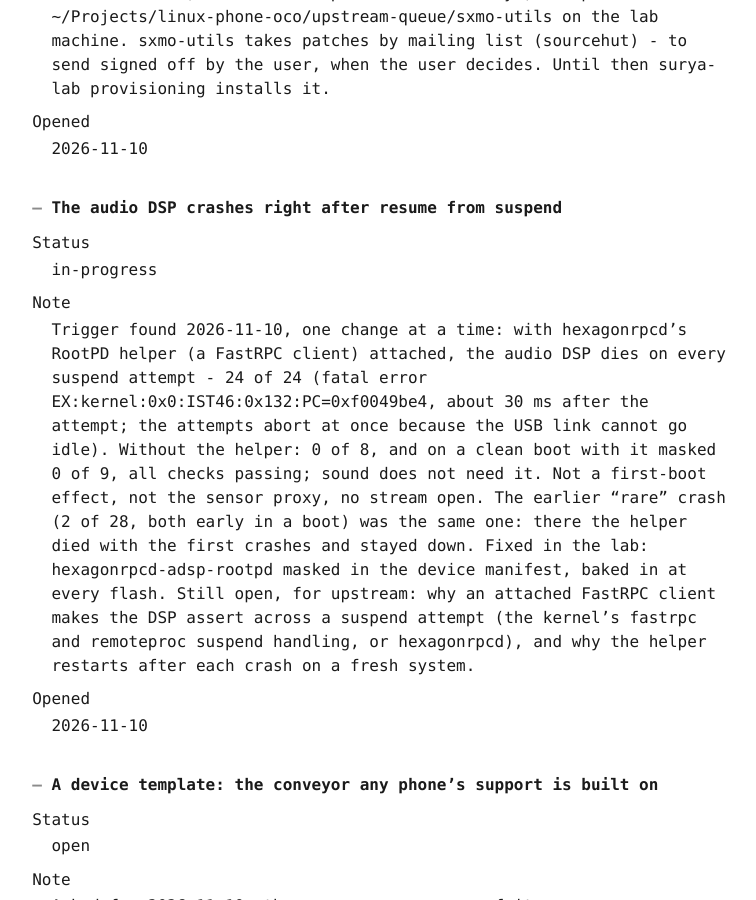
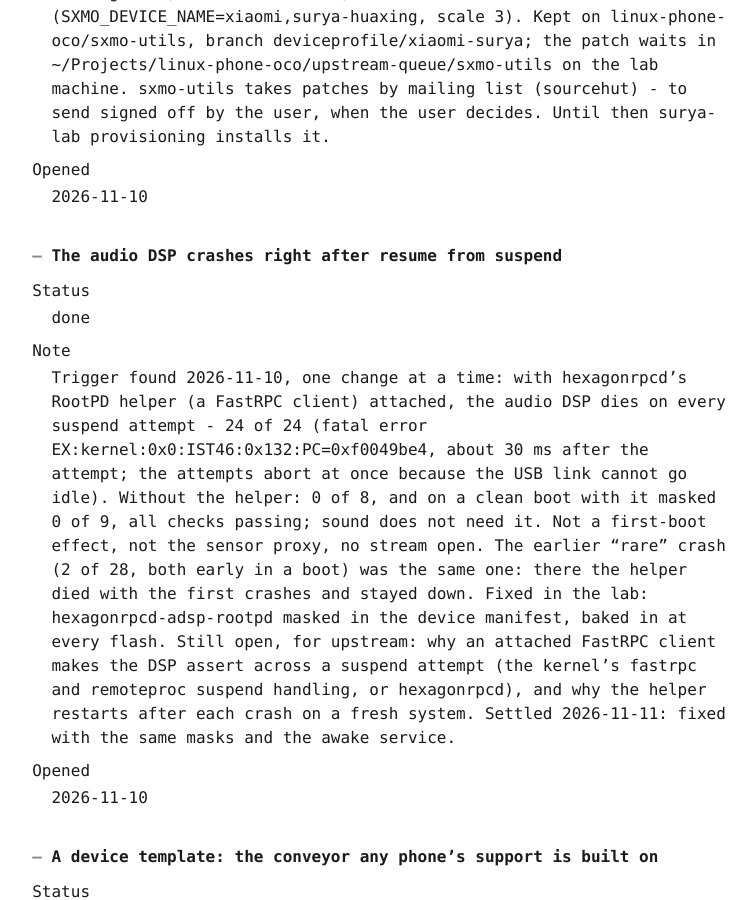
Before and after one commit to linux-phone-oco/docs, a Jekyll site: the page built from docs/backlog.md, in a window 1280 px wide and 900 px high, scrolled down 6504 px. Shown: the whole window, without its empty margins (261-1017 px from the left). Built offline with Jekyll 4.4.1, drawn with Linux system fonts in a browser that asks for light colours; our own code applies the rules of GitHub Pages for plain Markdown files; some of the changed text lies outside the part shown.

Commit message:
feat(data): the wrap-up pass - settled with reasons (#58)
Co-authored-by: lab-agent-session <agent@creation-guidelines>

```diff
--- a/docs/backlog.md
+++ b/docs/backlog.md
@@ -81,10 +81,10 @@ Opened
 ### WCD937x device tree: drop aoncc, clock the VA macro from q6afecc
 
 Status
-: in-progress
+: done
 
 Note
-: The boot hang (RCU stalls) with the WCD937x patch is the aoncc clock controller at 0x03380000, an SM8250 address with nothing near it in the SM7150 tree: with only aoncc disabled the phone boots (2026-11-09). Without aoncc the VA macro has no mclk, so the macros, SoundWire and the sound card stay deferred. Fix as SM8250 does: no aoncc, VA macro mclk from q6afecc. Audit tools and results in linux-phone-oco/surya-lab and on linux-phone-oco/linux#1.
+: The boot hang (RCU stalls) with the WCD937x patch is the aoncc clock controller at 0x03380000, an SM8250 address with nothing near it in the SM7150 tree: with only aoncc disabled the phone boots (2026-11-09). Without aoncc the VA macro has no mclk, so the macros, SoundWire and the sound card stay deferred. Fix as SM8250 does: no aoncc, VA macro mclk from q6afecc. Audit tools and results in linux-phone-oco/surya-lab and on linux-phone-oco/linux#1. Settled 2026-11-11: in linux-phone-oco/linux pull request #1; the codec comes up.
 
 Opened
 : 2026-11-09
@@ -146,10 +146,10 @@ Opened
 ### Try every mobile shell with working sound
 
 Status
-: in-progress
+: open
 
 Note
-: Switched in place with surya-lab ui/switch.sh (postmarketOS UI packages, tinydm for all; no reflash, the sound fixes stay). Phosh: runs, stereo verified by ear 2026-11-09. Next: Plasma Mobile, GNOME Mobile; Sxmo was the starting shell.
+: Switched in place with surya-lab ui/switch.sh (postmarketOS UI packages, tinydm for all; no reflash, the sound fixes stay). Phosh: runs, stereo verified by ear 2026-11-09. Next: Plasma Mobile, GNOME Mobile; Sxmo was the starting shell. Settled 2026-11-11: parked until the shells are cut and sound is complete.
 
 Opened
 : 2026-11-09
@@ -237,10 +237,10 @@ Opened
 ### The audio DSP crashes right after resume from suspend
 
 Status
-: in-progress
+: done
 
 Note
-: Trigger found 2026-11-10, one change at a time: with hexagonrpcd's RootPD helper (a FastRPC client) attached, the audio DSP dies on every suspend attempt - 24 of 24 (fatal error EX:kernel:0x0:IST46:0x132:PC=0xf0049be4, about 30 ms after the attempt; the attempts abort at once because the USB link cannot go idle). Without the helper: 0 of 8, and on a clean boot with it masked 0 of 9, all checks passing; sound does not need it. Not a first-boot effect, not the sensor proxy, no stream open. The earlier "rare" crash (2 of 28, both early in a boot) was the same one: there the helper died with the first crashes and stayed down. Fixed in the lab: hexagonrpcd-adsp-rootpd masked in the device manifest, baked in at every flash. Still open, for upstream: why an attached FastRPC client makes the DSP assert across a suspend attempt (the kernel's fastrpc and remoteproc suspend handling, or hexagonrpcd), and why the helper restarts after each crash on a fresh system.
+: Trigger found 2026-11-10, one change at a time: with hexagonrpcd's RootPD helper (a FastRPC client) attached, the audio DSP dies on every suspend attempt - 24 of 24 (fatal error EX:kernel:0x0:IST46:0x132:PC=0xf0049be4, about 30 ms after the attempt; the attempts abort at once because the USB link cannot go idle). Without the helper: 0 of 8, and on a clean boot with it masked 0 of 9, all checks passing; sound does not need it. Not a first-boot effect, not the sensor proxy, no stream open. The earlier "rare" crash (2 of 28, both early in a boot) was the same one: there the helper died with the first crashes and stayed down. Fixed in the lab: hexagonrpcd-adsp-rootpd masked in the device manifest, baked in at every flash. Still open, for upstream: why an attached FastRPC client makes the DSP assert across a suspend attempt (the kernel's fastrpc and remoteproc suspend handling, or hexagonrpcd), and why the helper restarts after each crash on a fresh system. Settled 2026-11-11: fixed with the same masks and the awake service.
 
 Opened
 : 2026-11-10
```
Also changed, not shown: data/backlog.json (+3 -3 lines).
